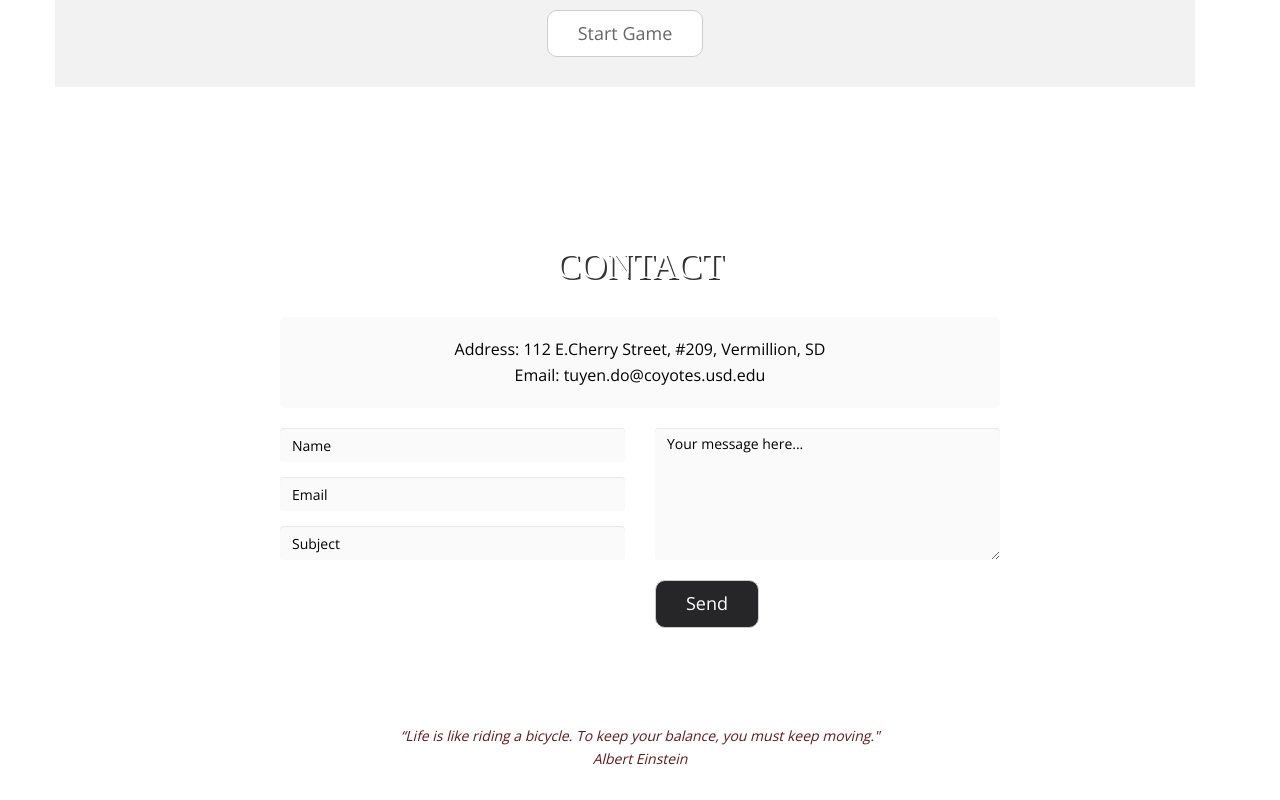
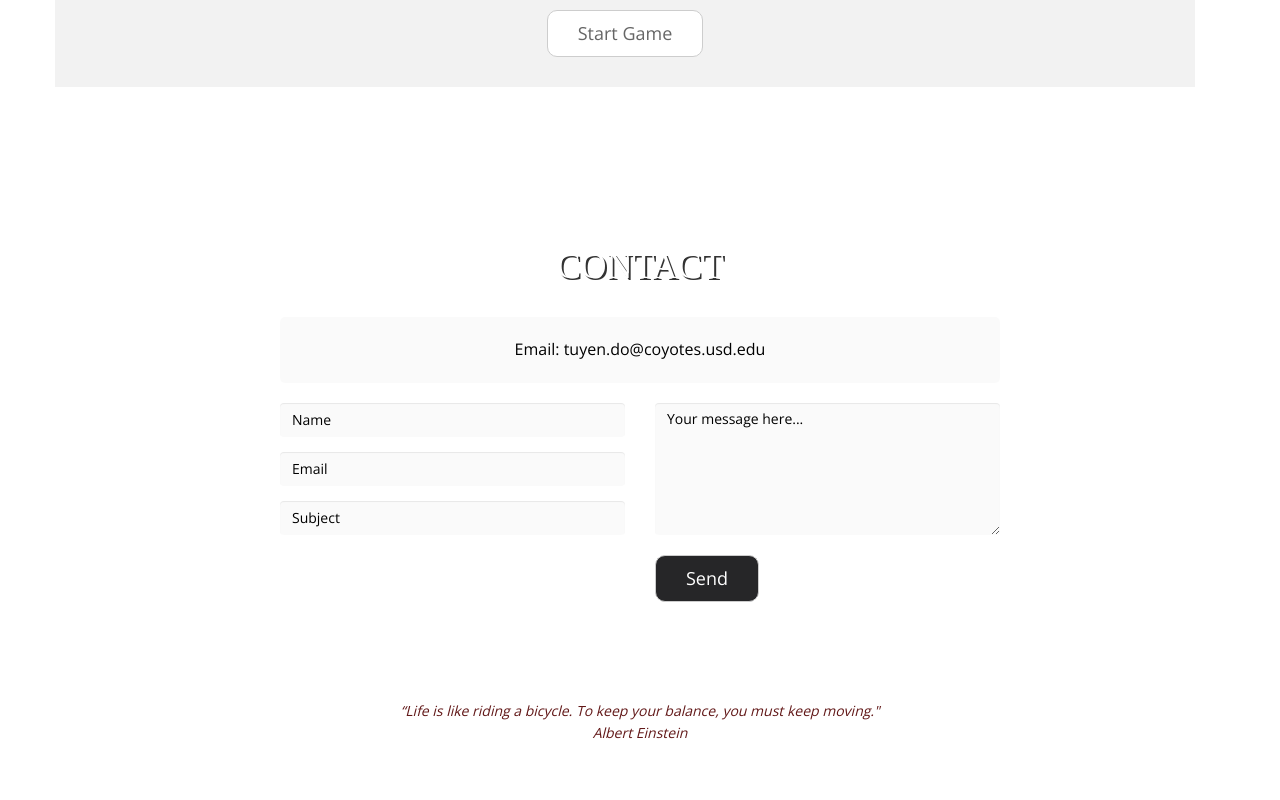
Before and after one commit to JosTuyen/Projects, a plain HTML site: page index.html in a window 1280 px wide. Shown: the part 2007-2807 px from the top of the page. After the commit the page ends 2782 px from the top, so only its background shows below. Drawn offline with nearby package versions, Linux system fonts and the light colour scheme; a script that the page names is missing; files whose address does not match are found by name.

Commit message:
remove Address

```diff
--- a/index.html
+++ b/index.html
@@ -25,7 +25,8 @@
 					<li><a href="#section2">Portfolio</a></li>
 					<li><a href="#section3">Project</a></li>
 					<li><a href="#section4">Contact</a></li>
-					<li><a href="https://drive.google.com/file/d/1dSSu0cnO-8O2sPwbzsElnTQCyFDWY5rM/view?usp=sharing" class="external" target="_blank">Resume</a></li>
+					<li><a href="https://drive.google.com/file/d/1dSSu0cnO-8O2sPwbzsElnTQCyFDWY5rM/view?usp=sharing"
+						class="external" target="_blank">Resume</a></li>
 				</ul>
 			</div>
 		</div>
@@ -217,7 +218,7 @@
 										<h1>Contact</h1>
 										<div class="row">
 											<div class="col-sm-12">
-												<p>Address: 112 E.Cherry Street, #209, Vermillion, SD<br>
+												<p>
 													Email: tuyen.do@coyotes.usd.edu
 													</p>
 												</div>
```
